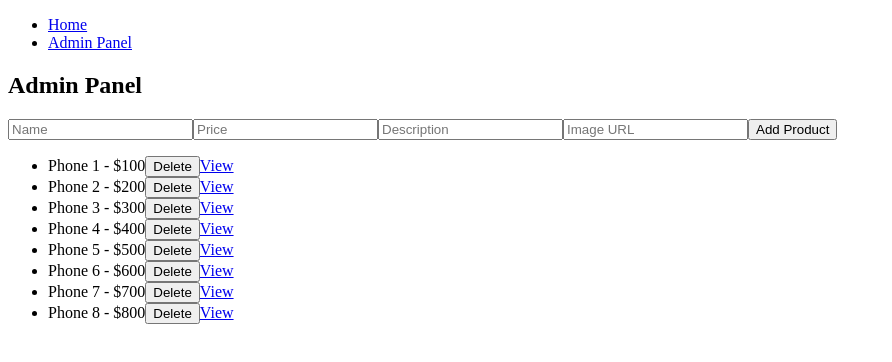
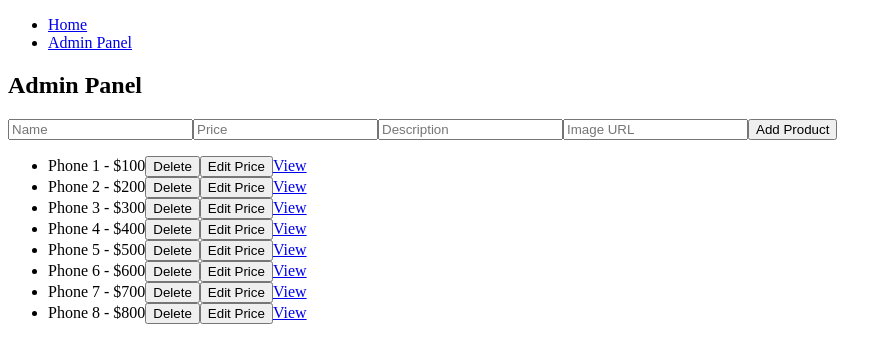
Before and after one commit to acciojob/mobile-store-happydagar6, a React app: page /admin in a window 1280 px wide. Shown: the top 362 px of the page, without its empty margins (0-892 px from the left). Built offline with nearby package versions, Linux system fonts and the light colour scheme.

Commit message:
feat: Add edit functionality to AdminPanel for product price updates

```diff
--- a/src/components/AdminPanel.js
+++ b/src/components/AdminPanel.js
@@ -1,7 +1,7 @@
 import React, { useState } from 'react';
 import { Link } from 'react-router-dom';
 
-function AdminPanel({ products, addProduct, deleteProduct }) {
+function AdminPanel({ products, addProduct, deleteProduct, editProduct }) {
   const [formData, setFormData] = useState({ name: '', price: '', description: '', image: '' });
 
   const handleAdd = (e) => {
@@ -27,8 +27,11 @@ function AdminPanel({ products, addProduct, deleteProduct }) {
           <li key={product.id}>
             {product.name} - ${product.price}
 
-            {/* ✅ FIX: Yahan ab sirf Delete button hai .float-right ke sath */}
-            <button className="float-right" onClick={() => deleteProduct(product.id)}>Delete</button>
+            <button className="delete-btn float-right" onClick={() => deleteProduct(product.id)}>Delete</button>
+            <button className="edit-btn float-right" onClick={() => {
+              const newPrice = prompt("Enter new price:", product.price);
+              if (newPrice) editProduct(product.id, parseInt(newPrice));
+            }}>Edit Price</button>
             <Link to={`/products/${product.id}`}>View</Link>
           </li>
         ))}
--- a/src/components/App.js
+++ b/src/components/App.js
@@ -43,7 +43,7 @@ function App() {
         <Route path="/" element={<ProductList products={products} />} />
         {/* ✅ FIX: editProduct function ko details page par bhej diya */}
         <Route path="/products/:id" element={<ProductDetails products={products} editProduct={editProduct} />} />
-        <Route path="/admin" element={<AdminPanel products={products} addProduct={addProduct} deleteProduct={deleteProduct} />} />
+        <Route path="/admin" element={<AdminPanel products={products} addProduct={addProduct} deleteProduct={deleteProduct} editProduct={editProduct} />} />
       </Routes>
     </Router>
   );
```
